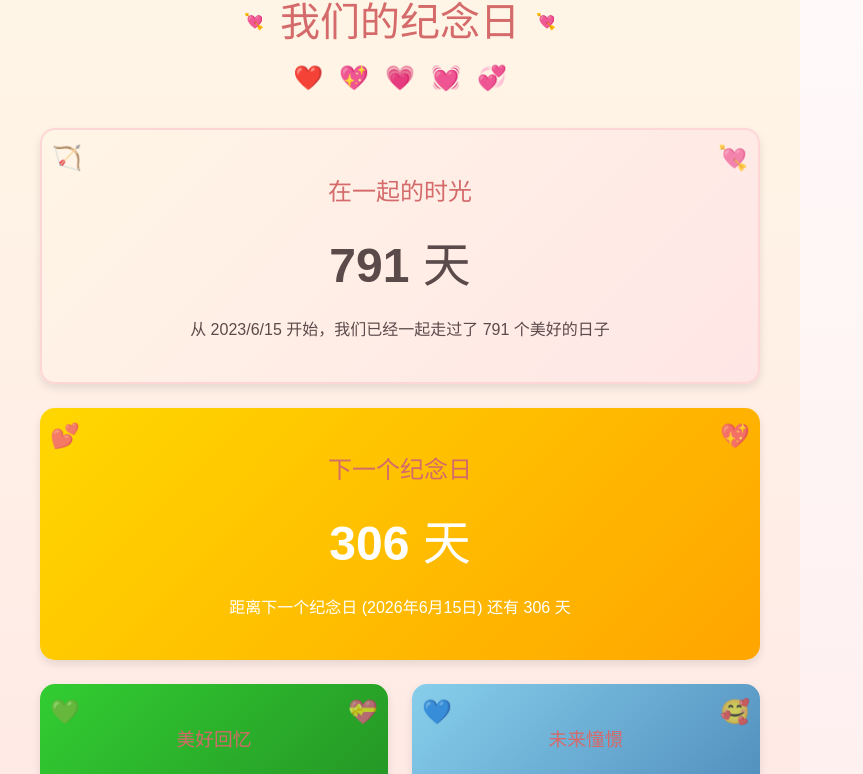
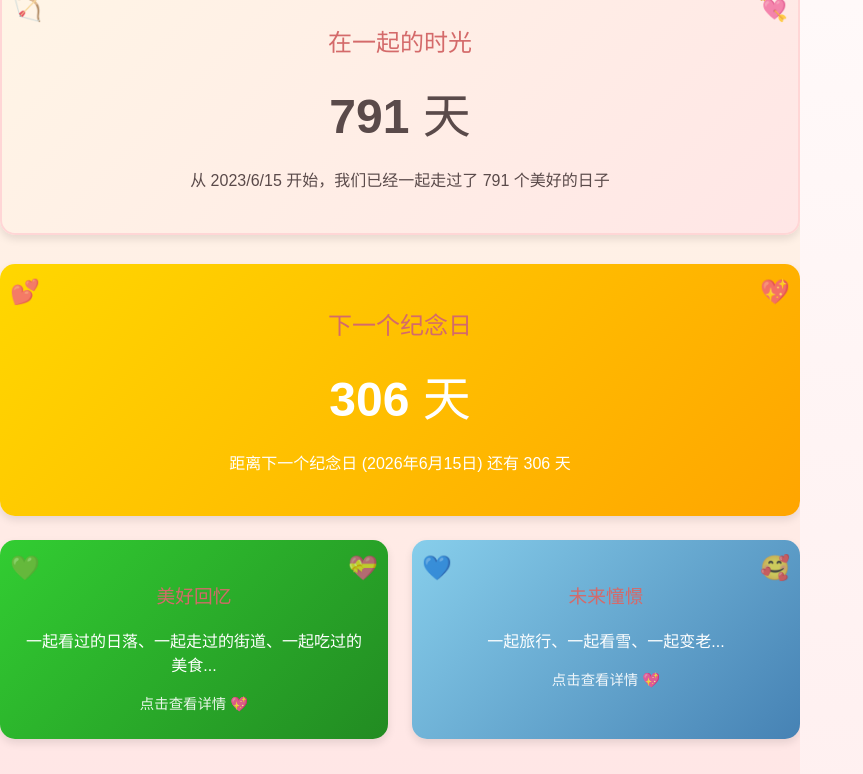
Before and after one commit to DarkNightWalker/yqwh, a Vue app: page /#/home in a window 1280 px wide. Shown: the top 774 px of the page, without its empty margins (0-863 px from the left). Built offline with nearby package versions, Linux system fonts and the light colour scheme.

Commit message:
Update Home.vue

```diff
--- a/src/views/Home.vue
+++ b/src/views/Home.vue
@@ -1,49 +1,3 @@
-<script setup lang="ts">
-import { ref, onMounted } from 'vue'
-import { useRouter } from 'vue-router'
-
-// 纪念日日期
-const anniversaryDate = new Date('2023-06-15')
-const router = useRouter()
-
-// 计算纪念日信息
-const daysTogether = ref(0)
-const nextAnniversary = ref('')
-const daysToNext = ref(0)
-
-const calculateDays = () => {
-  const today = new Date()
-  const start = new Date(anniversaryDate)
-
-  // 在一起多少天
-  const diffTime = Math.abs(today.getTime() - start.getTime())
-  daysTogether.value = Math.ceil(diffTime / (1000 * 60 * 60 * 24))
-
-  // 下一个纪念日
-  const currentYear = today.getFullYear()
-  let nextAnniv = new Date(currentYear, anniversaryDate.getMonth(), anniversaryDate.getDate())
-  if (nextAnniv < today) {
-    nextAnniv = new Date(currentYear + 1, anniversaryDate.getMonth(), anniversaryDate.getDate())
-  }
-  nextAnniversary.value = nextAnniv.toLocaleDateString('zh-CN', {
-    year: 'numeric',
-    month: 'long',
-    day: 'numeric'
-  })
-
-  // 距离下一个纪念日多少天
-  const diffTimeNext = nextAnniv.getTime() - today.getTime()
-  daysToNext.value = Math.ceil(diffTimeNext / (1000 * 60 * 60 * 24))
-}
-
-const goToMemories = () => router.push('/memories')
-const goToFuture = () => router.push('/future')
-
-onMounted(() => {
-  calculateDays()
-})
-</script>
-
 <template>
   <div class="page">
     <div class="container">
@@ -113,31 +67,65 @@ onMounted(() => {
   </div>
 </template>
 
-<style scoped>
-/* 让背景全屏并居中内容 */
-html, body, #app {
-  height: 100%;
-  margin: 0;
-  padding: 0;
+<script setup lang="ts">
+import { ref, onMounted } from 'vue'
+import { useRouter } from 'vue-router'
+
+const anniversaryDate = new Date('2023-06-15')
+const router = useRouter()
+
+const daysTogether = ref(0)
+const nextAnniversary = ref('')
+const daysToNext = ref(0)
+
+const calculateDays = () => {
+  const today = new Date()
+  const start = new Date(anniversaryDate)
+
+  // 在一起多少天
+  const diffTime = Math.abs(today.getTime() - start.getTime())
+  daysTogether.value = Math.ceil(diffTime / (1000 * 60 * 60 * 24))
+
+  // 下一个纪念日
+  const currentYear = today.getFullYear()
+  let nextAnniv = new Date(currentYear, anniversaryDate.getMonth(), anniversaryDate.getDate())
+  if (nextAnniv < today) nextAnniv = new Date(currentYear + 1, anniversaryDate.getMonth(), anniversaryDate.getDate())
+  nextAnniversary.value = nextAnniv.toLocaleDateString('zh-CN', {
+    year: 'numeric',
+    month: 'long',
+    day: 'numeric'
+  })
+
+  // 距离下一个纪念日多少天
+  const diffTimeNext = nextAnniv.getTime() - today.getTime()
+  daysToNext.value = Math.ceil(diffTimeNext / (1000 * 60 * 60 * 24))
 }
 
+const goToMemories = () => router.push('/memories')
+const goToFuture = () => router.push('/future')
+
+onMounted(() => calculateDays())
+</script>
+
+<style scoped>
+/* page 全屏居中 */
 .page {
-  min-height: 100%;
   width: 100%;
+  height: 100%;
   display: flex;
-  justify-content: center; /* 水平居中 */
-  align-items: center;     /* 垂直居中 */
+  justify-content: center;
+  align-items: center;
   background: linear-gradient(180deg, #fff5e6, #ffe6e6);
-  box-sizing: border-box;
+  overflow: hidden;
+  position: relative;
 }
 
 .container {
   max-width: 800px;
-  width: 90%;
+  width: 100%;
   font-family: 'Arial', sans-serif;
-  text-align: center;
+  position: relative;
 }
-
 
 .header {
   text-align: center;
@@ -169,7 +157,7 @@ html, body, #app {
   border-radius: 15px;
   padding: 1.5rem;
   margin-bottom: 1.5rem;
-  box-shadow: 0 4px 8px rgba(0, 0, 0, 0.1);
+  box-shadow: 0 4px 8px rgba(0,0,0,0.1);
   transition: transform 0.3s ease;
   position: relative;
   overflow: hidden;
@@ -230,15 +218,8 @@ html, body, #app {
   opacity: 0.7;
 }
 
-.cupid-corner-left {
-  top: 10px;
-  left: 10px;
-}
-
-.cupid-corner-right {
-  top: 10px;
-  right: 10px;
-}
+.cupid-corner-left { top: 10px; left: 10px; }
+.cupid-corner-right { top: 10px; right: 10px; }
 
 .cupid-quote {
   display: inline-block;
@@ -282,12 +263,7 @@ html, body, #app {
   100% { transform: translateY(100vh) rotate(360deg); opacity: 0; }
 }
 
-.click-hint {
-  text-align: center;
-  margin-top: 1rem;
-  font-size: 0.9rem;
-  opacity: 0.9;
-}
+.click-hint { text-align:center; margin-top:1rem; font-size:0.9rem; opacity:0.9; }
 
 @media (max-width: 768px) {
   .memories { grid-template-columns: 1fr; }
```
